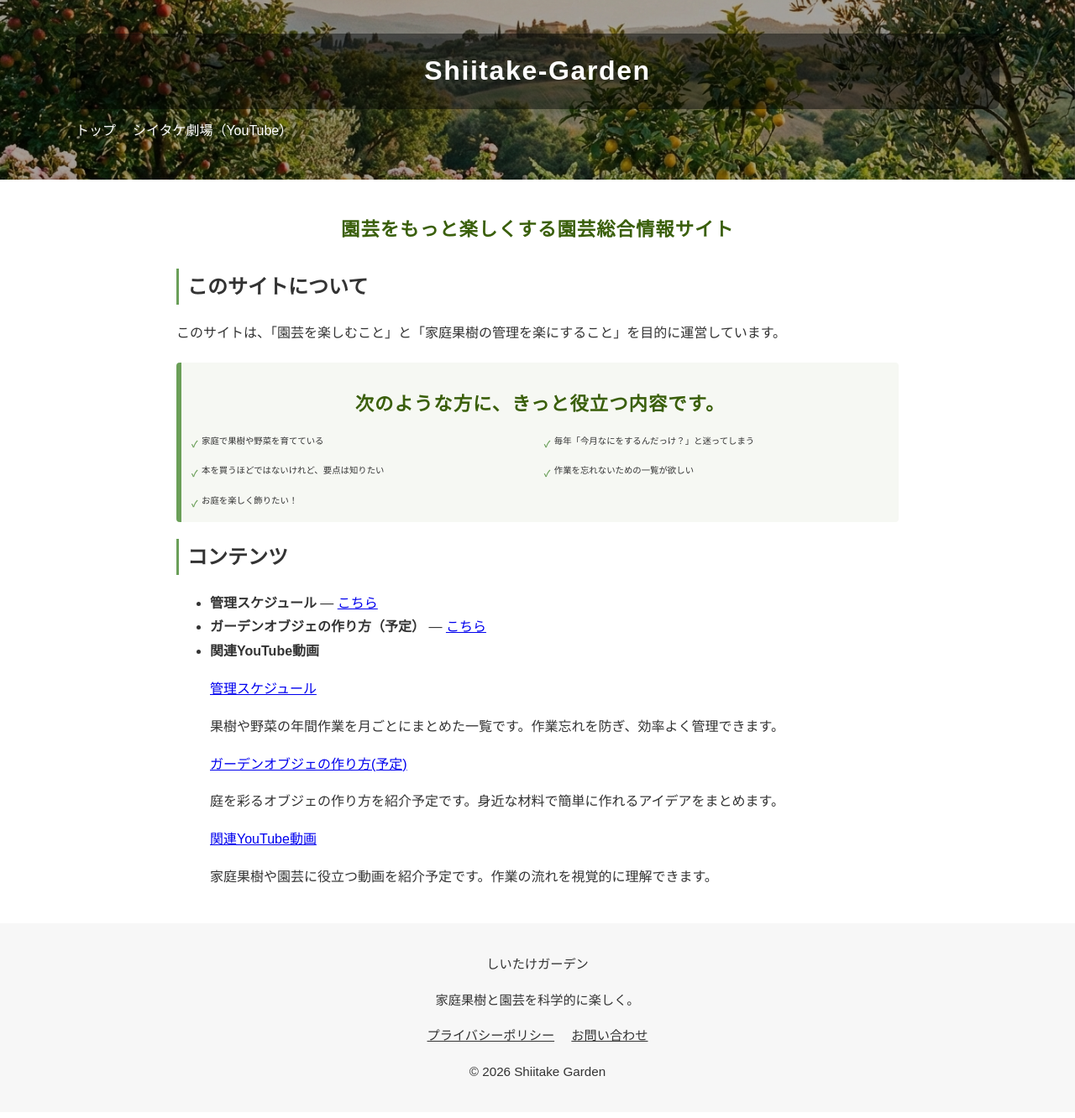
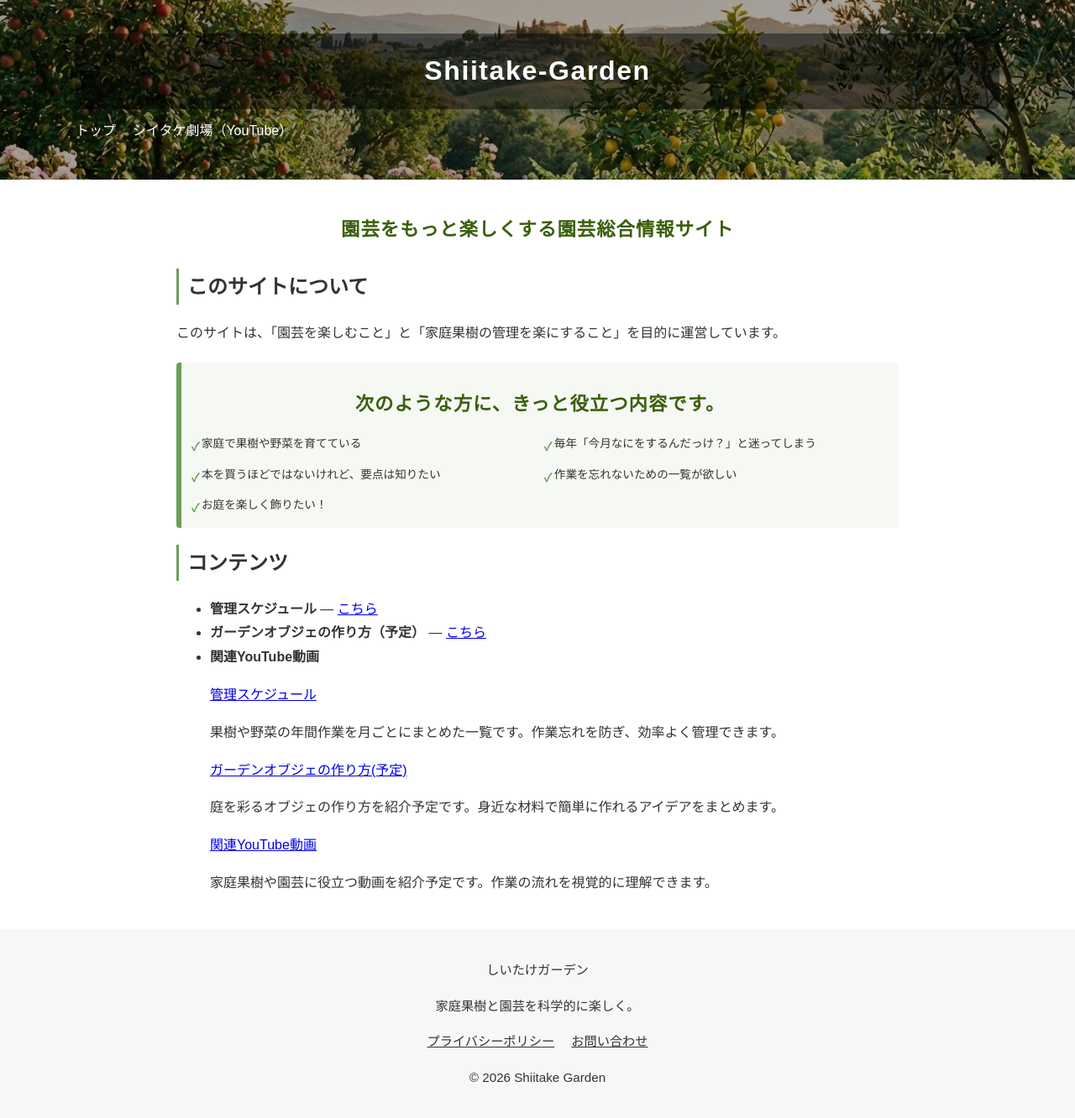
Before and after one commit to shiitake-garden/shiitake-garden.github.io, a Jekyll site: the page built from index.html, in a window 1280 px wide. Shown: the whole page at 84% size. Built offline with Jekyll 4.4.1, drawn with Linux system fonts in a browser that asks for light colours.

Commit message:
Update site.css

```diff
--- a/assets/css/site.css
+++ b/assets/css/site.css
@@ -58,10 +58,10 @@ h3 {
 .for-you ul {
   display: grid;
   grid-template-columns: repeat(2, 1fr); /* 2列 */
-  gap: 0.4rem 0.6rem; /* 行間・列間の調整 */
+  gap: 0.2rem 0.6rem; /* 行間・列間の調整 */
   padding-left: 0; /* 左の余白を消す（任意） */
   list-style-position: inside; /* ●を内側に */
-  font-size: 0.65rem; /* 文字を小さく */
+  font-size: 0.85rem; /* 文字を小さく */
 }
 
 .for-you li {
```
